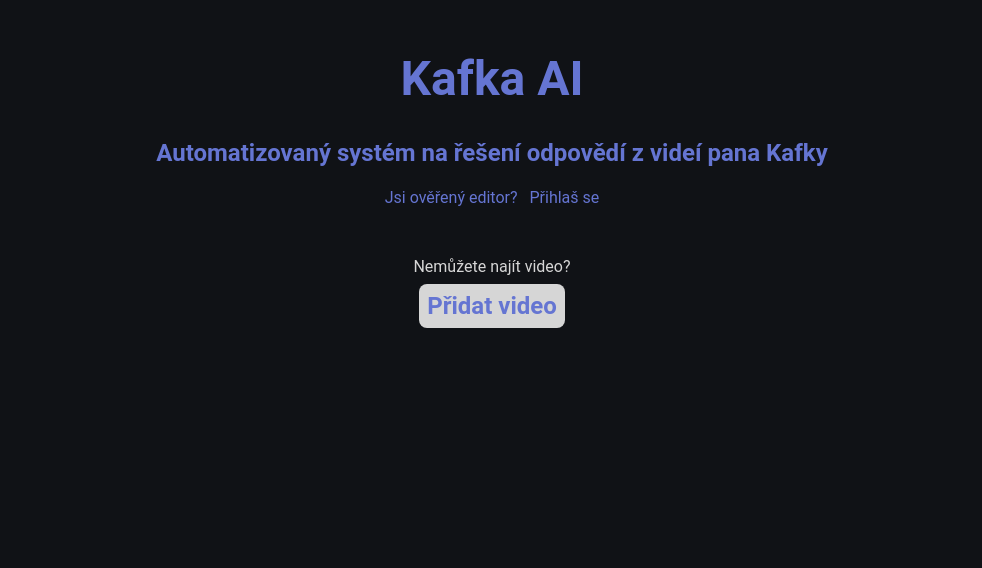
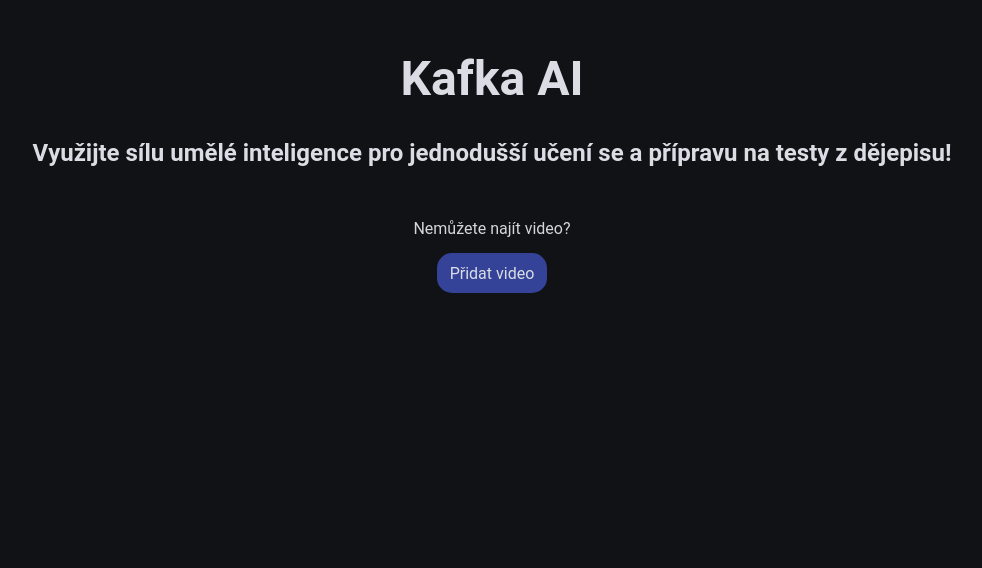
Before and after one commit to robinafro/cernyrob.in, a Django app: page /kafka/ in a window 1280 px wide. Shown: the part 67-635 px from the top of the page, without its empty margins (148-1130 px from the left). Run offline with Django 4.2, Linux system fonts and the light colour scheme; data that the repository does not hold is empty.

Commit message:
Improved taskbar

```diff
--- a/cernyrobin_django/cernyrobin_django/urls.py
+++ b/cernyrobin_django/cernyrobin_django/urls.py
@@ -32,6 +32,7 @@ urlpatterns = [
     path("home/", cernyrobin.home, name="home"),
 
     path("login/", cernyrobin.login_page, name="login"),
+    path("register/", cernyrobin.login_page, name="register"),
     path("login/submit/", cernyrobin.login_submit, name="login_submit"),
     path("account/", cernyrobin.account, name="account"),
 
--- a/cernyrobin_django/static/kafka-v5.css
+++ b/cernyrobin_django/static/kafka-v5.css
@@ -48,16 +48,27 @@ p{
 .title {
   font-size: 3rem;
   font-weight: bold;
-  color: var(--headerCr);
+  color: var(--textCr);
   margin-top: 50px;
 }
 
 .subtitle {
   font-size: 1.5rem;
   font-weight: bold;
-  color: var(--headerCr);
+  color: var(--textCr);
 }
 
+.add-button{
+  width: 110px;
+  height: 40px;
+  background-color: var(--borderCr);
+  color: var(--textCr);
+  border-radius: 15px;
+  display: flex;
+  justify-content: center;
+  align-items: center;
+  margin: 15px;
+}
 #content {
   width: 100%;
   height: auto;
@@ -251,7 +262,8 @@ p{
 .answer-text{
   max-height: 0;
   overflow: hidden;
-  transition: max-height 0.3s ease-in-out;
+  transition: max-height 0.5s cubic-bezier(.77,0,.18,1);
+  /* transition: max-height 0.3s ease-in-out; */
 /*   transition: max-height 0.3s cubic-bezier(.87,.02,.13,.97); */
 /*   transition: max-height 0.3s cubic-bezier(1,.15,.4,.56) */
 }
@@ -415,7 +427,8 @@ nav{
   align-items: start;
   padding: 10px 15px;
   box-shadow: 6px 6px 5px rgb(0, 0, 0);
-  width: 100%;
+  /* width: 100%; */
+  width: calc(100% - 50px);
   overflow: hidden;
 /*   white-space: nowrap; */
   position: relative;
@@ -497,13 +510,15 @@ height: 302px;
   pointer-events: none; /* Allows interaction with the text underneath */
 }
 
+/* .video-heading-right, video-heading-left{
 
-
+}
+ */
 
 .video-heading-container{
   display: flex;
-  flex-direction: column;
-  align-items: center;
+  flex-direction: row;
+  justify-content: space-between;
   width: 100%;
 }
 
@@ -526,6 +541,7 @@ p{
 #video-name{
   color: var(--textCr);
 }
+
 
 .pair-container{
   background-color: var(--blockCr);
@@ -726,6 +742,7 @@ justify-content: space-around;
   width: 0%;
   height: 30px;
   background-color: #4CAF50;
+  background-color: var(--borderCr);
   background-image: linear-gradient(
       135deg,
       rgba(255, 255, 255, 0.2) 25%,
--- a/cernyrobin_django/static/terms.txt
+++ b/cernyrobin_django/static/terms.txt
@@ -17,4 +17,5 @@ Při maintenance breaku nebo výpadku je dostupný záložní server
 Žádný goofy ass pop-ups, reklamy nebo discord invite
 Zdvojnásobený kliky v Robin Clickeru
 
+Celý web je open source, tekže se můžete podívat na přesné fungování.
 Pokud máš jakýkoliv otázky můžeš se připojit na náš discord server, pingnout @StuckInVim a zeptat se mě na cokoliv
--- a/cernyrobin_django/templates/kafka/index.html
+++ b/cernyrobin_django/templates/kafka/index.html
@@ -103,16 +103,10 @@
     </a>
     <!-- End of code block for info link-->
 
-    <!-- Ad blocker bait-->
-    <div id="ad" class="banner advert ads" style="height:1px; width:1px; position:absolute;"></div>
-
-        <!--End of Ad blocker bait-->
-
     <div class="background">
         <div id="title-container">
             <h1 class="title">Kafka AI</h1>
-            <h2 class="subtitle">Automatizovaný systém na řešení odpovědí z videí pana Kafky</h2>
-            <p class="subtle-link">Jsi ověřený editor? &nbsp; <a class="subtle-link" href="{% url 'login'%}">Přihlaš se</a></p>
+            <h2 class="subtitle">Využijte sílu umělé inteligence pro jednodušší učení se a přípravu na testy z dějepisu!</h2>
         </div>
 
         <div id="content">
@@ -131,7 +125,14 @@
 
                 <div class="video-container" >
                     <div class="video-heading-container">
+                        <div class="video-heading-left" onclick="event.stopPropagation();">
+                            date
+                        </div>
+
                         <p class="video-heading-text">{{object.title}}</p>
+                        <div class="video-heading-right" onclick="event.preventDefault();">
+                            context menu
+                        </div>
                     </div>
                     <div class="video-content-container">
                         <img class="thumbnail" src="https://img.youtube.com/vi/{{ object.video_id }}/maxresdefault.jpg">
@@ -151,9 +152,9 @@
                 <div id="kafka-list-add-video-container">
                     <div id="cantfindvideo">Nemůžete najít video?</div>
 
-                    <div id="kafka-list-add-video-button">
-                        <a href="/kafka/submit/" class="subtitle">Přidat video</a>
-                    </div>
+                    <!-- <div id="add-button"> -->
+                        <a href="/kafka/submit/" class="add-button">Přidat video</a>
+                    <!-- </div> -->
                 </div>
             </div>
 
```
